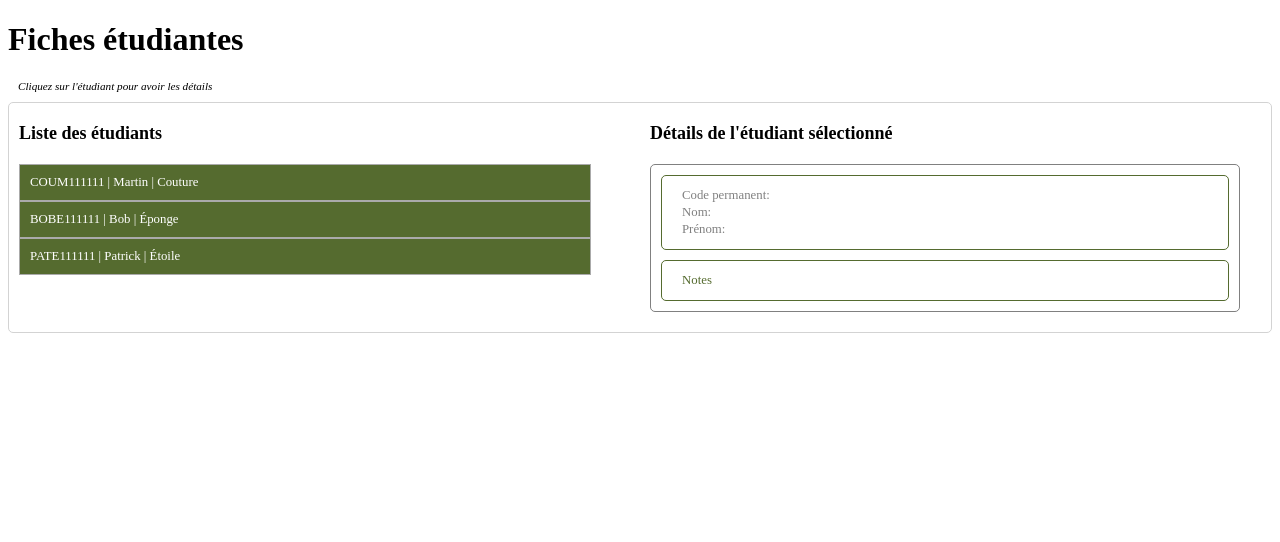
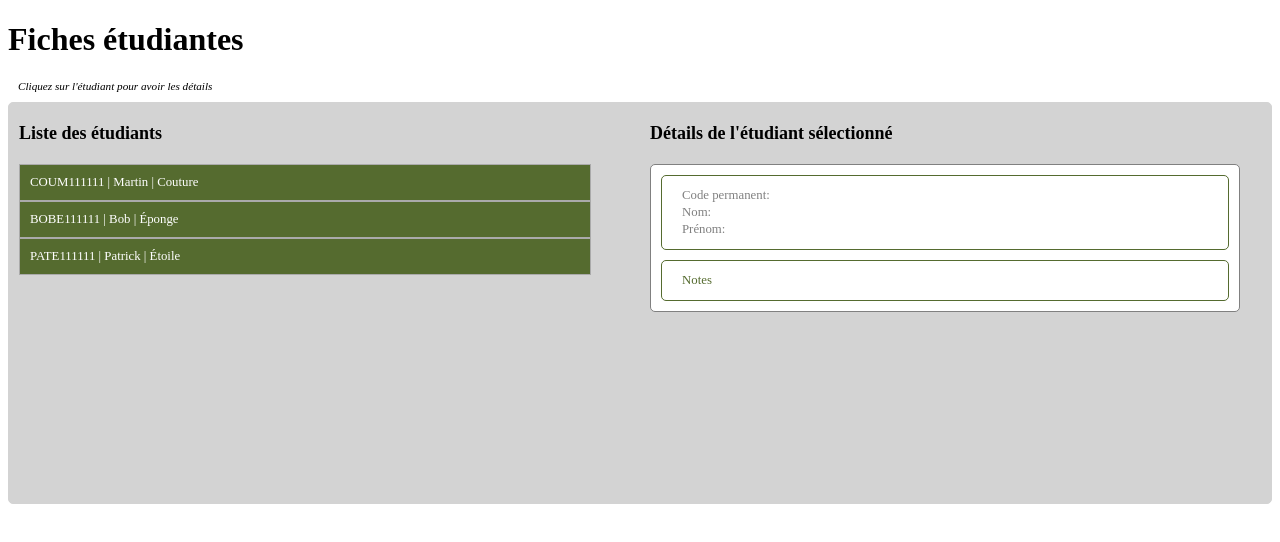
Before and after one commit to geocot/Inf1013_exerciceSem2, an Angular app: page / in a window 1280 px wide. Shown: the top 542 px of the page. Built offline with nearby package versions, Linux system fonts and the light colour scheme.

Commit message:
Dernier ajustements

```diff
--- a/src/app/app.component.css
+++ b/src/app/app.component.css
@@ -36,7 +36,8 @@ p{
   flex-direction: row;
   border-radius: 5px;
   border: 1px solid lightgrey;
-
+  min-height: 50vh;
+  background-color: lightgray;
 }
 
 .liste_etudiants{
--- a/src/app/components/details/details.component.css
+++ b/src/app/components/details/details.component.css
@@ -18,6 +18,7 @@ p{
   padding: 10px;
   gap: 10px;
   justify-content: space-between;
+  background-color: white;
 }
 
 .haut{
```
